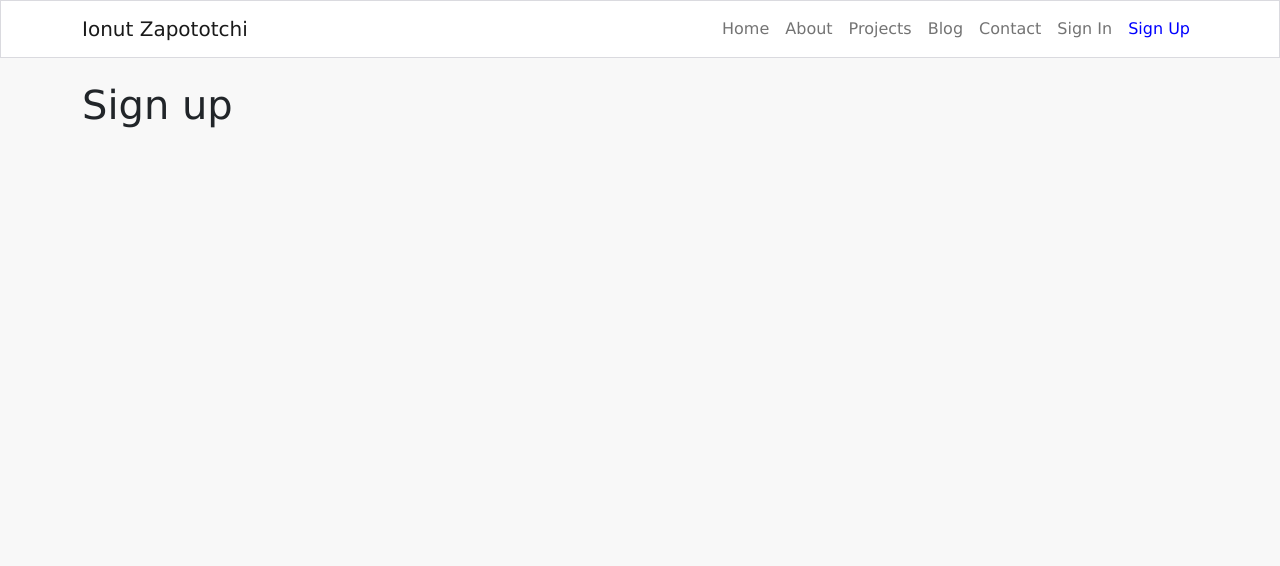
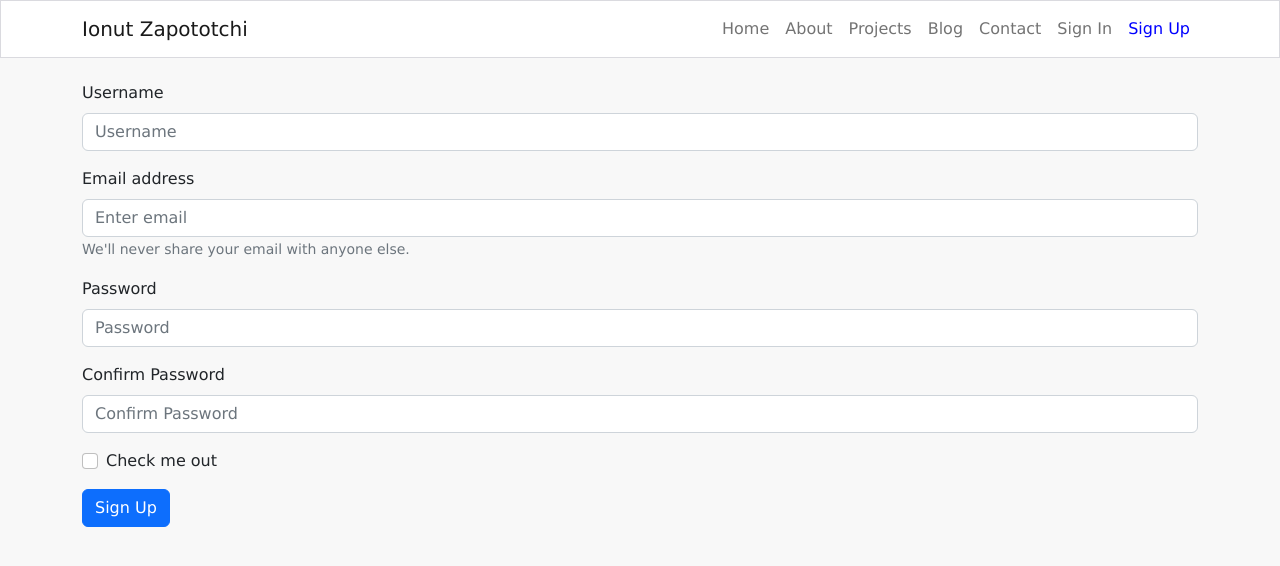
Before and after one commit to lseparatio/developer-portofolio-react-rest-frontend, a React (Create React App) app: page /signup in a window 1280 px wide. Shown: the top 566 px of the page. Built offline with nearby package versions, Linux system fonts and the light colour scheme.

Commit message:
Added SignUp form and hooked to api

```diff
--- a/package.json
+++ b/package.json
@@ -6,6 +6,7 @@
     "@testing-library/jest-dom": "^5.16.5",
     "@testing-library/react": "^13.4.0",
     "@testing-library/user-event": "^13.5.0",
+    "axios": "^1.2.2",
     "bootstrap": "^5.2.3",
     "react": "^18.2.0",
     "react-bootstrap": "^2.7.0",
--- a/src/App.js
+++ b/src/App.js
@@ -4,6 +4,8 @@ import NavBar from './components/NavBar';
 import styles from './App.module.css';
 import Container from "react-bootstrap/Container";
 import { Route, Routes } from "react-router-dom";
+import './api/axiosDefaults'
+import SignUpForm from './pages/auth/SignUp';
 
 function App() {
   return (
@@ -17,7 +19,7 @@ function App() {
           <Route exact path="/blog" element={<h1>Blog</h1>} />
           <Route exact path="/contact" element={<h1>Contact</h1>} />
           <Route exact path="/signin" element={<h1>Sign in</h1>} />
-          <Route exact path="/signup" element={<h1>Sign up</h1>} />
+          <Route exact path="/signup" element={<SignUpForm/>} />
           <Route element={() => <p>Page not found!</p>} />
         </Routes>
       </Container>
--- /dev/null
+++ b/src/api/axiosDefaults.js
@@ -0,0 +1,5 @@
+import axios from "axios";
+
+axios.defaults.baseURL = 'https://api.ionutzapototchi.com/';
+axios.defaults.headers.post['Content-Type'] = 'multipart/form-data'
+axios.defaults.withCredentials = true;
--- /dev/null
+++ b/src/pages/auth/SignUp.js
@@ -0,0 +1,98 @@
+import React, { useState } from 'react';
+import Button from 'react-bootstrap/Button';
+import Form from 'react-bootstrap/Form';
+import { useNavigate } from "react-router-dom";
+import axios from "axios";
+import Alert from 'react-bootstrap/Alert'
+
+
+const SignUpForm = () => {
+    const [signUpData, setSignUpData] = useState({
+        username: "",
+        email: "",
+        password1: "",
+        password2: "",
+    });
+    const { username, email, password1, password2, } = signUpData;
+
+    const [errors, setErrors] = useState({});
+
+    const navigate = useNavigate();
+
+    const handleChange = (event) => {
+        setSignUpData({
+            ...signUpData,
+            [event.target.name]: event.target.value,
+        });
+    };
+
+    const handleSubmit = async (event) => {
+        event.preventDefault();
+        try {
+            await axios.post("dj-rest-auth/registration/", signUpData);
+            navigate("/signin");
+        } catch (err) {
+            setErrors(err.response?.data);
+        }
+    };
+
+    return (
+        <Form onSubmit={handleSubmit}>
+            <Form.Group className="mb-3" controlId="username">
+                <Form.Label>Username</Form.Label>
+                <Form.Control type="text" placeholder="Username" name='username' value={username} onChange={handleChange} />
+            </Form.Group>
+            {errors.username?.map((message, idx) => (
+                <Alert variant="warning" key={idx}>
+                    {message}
+                </Alert>
+            ))}
+
+            <Form.Group className="mb-3" controlId="email">
+                <Form.Label>Email address</Form.Label>
+                <Form.Control type="email" placeholder="Enter email" name='email' value={email} onChange={handleChange} />
+                <Form.Text className="text-muted">
+                    We'll never share your email with anyone else.
+                </Form.Text>
+            </Form.Group>
+            {errors.email?.map((message, idx) => (
+                <Alert variant="warning" key={idx}>
+                    {message}
+                </Alert>
+            ))}
+
+            <Form.Group className="mb-3" controlId="password1">
+                <Form.Label>Password</Form.Label>
+                <Form.Control type="password" placeholder="Password" name='password1' value={password1} onChange={handleChange} />
+            </Form.Group>
+            {errors.password1?.map((message, idx) => (
+                <Alert variant="warning" key={idx}>
+                    {message}
+                </Alert>
+            ))}
+
+            <Form.Group className="mb-3" controlId="password2">
+                <Form.Label>Confirm Password</Form.Label>
+                <Form.Control type="password" placeholder="Confirm Password" name='password2' value={password2} onChange={handleChange} />
+            </Form.Group>
+            {errors.password2?.map((message, idx) => (
+                <Alert variant="warning" key={idx}>
+                    {message}
+                </Alert>
+            ))}
+
+            <Form.Group className="mb-3" controlId="formBasicCheckbox">
+                <Form.Check type="checkbox" label="Check me out" />
+            </Form.Group>
+            <Button variant="primary" type="submit">
+                Sign Up
+            </Button>
+            {errors.non_field_errors?.map((message, idx) => (
+                <Alert key={idx} variant="warning" className="mt-3">
+                    {message}
+                </Alert>
+            ))}
+        </Form>
+    );
+}
+export default SignUpForm;
```
Also changed, not shown: 1 other file (tests, documents, lock files or other folders).
